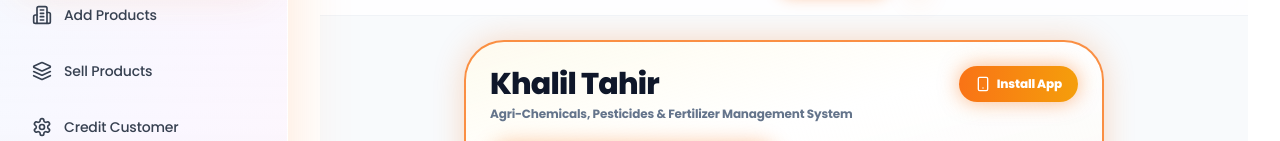
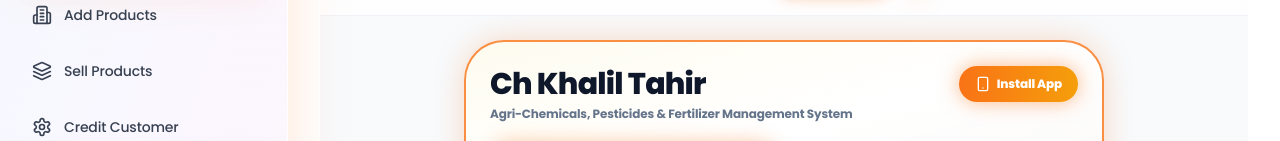
Before and after one commit to hard389/Pestides_Project_Chaudhary_traders, a React (Vite) app: page /dashboard in a window 1280 px wide. Shown: the part 145-286 px from the top of the page. Built offline with nearby package versions, Linux system fonts and the light colour scheme; no server answers; the database is empty.

Commit message:
Update name format in Dashboard component

```diff
--- a/src/pages/Dashboard.tsx
+++ b/src/pages/Dashboard.tsx
@@ -571,7 +571,7 @@ export default function Dashboard() {
           <div className="flex items-start justify-between gap-2 sm:gap-4">
             <div className="space-y-1 min-w-0 flex-1">
               <h1 className="text-2xl sm:text-3xl font-black tracking-tight text-slate-900 dark:text-white leading-tight break-words">
-                Khalil Tahir
+              Ch Khalil Tahir
               </h1>
               <p className="text-[11px] sm:text-xs font-bold text-slate-500 dark:text-slate-400 leading-snug">
                 Agri-Chemicals, Pesticides & Fertilizer Management System
```
